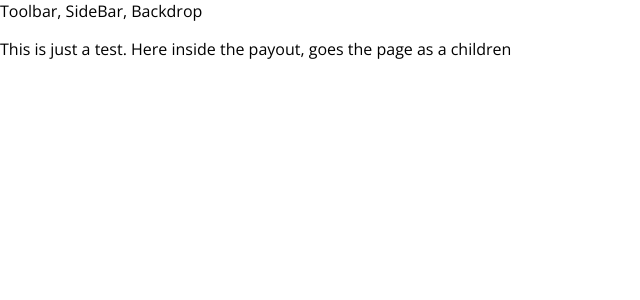
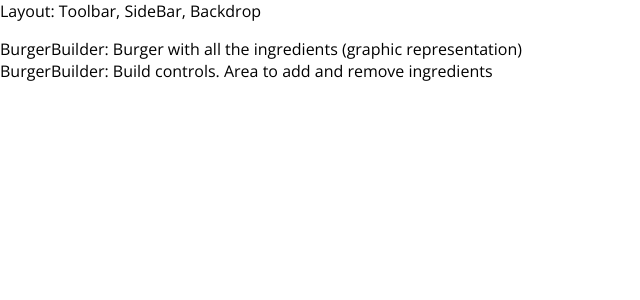
Before and after one commit to reymillenium/udemy_reactjs_burger_builder, a React (Create React App) app: page / in a window 1280 px wide. Shown: the top 300 px of the page, without its empty margins (0-640 px from the left). Built offline with nearby package versions, Linux system fonts and the light colour scheme.

Commit message:
Added by yarn the node-sass library. Added the Layout scss file, as JSX classes into the Layout component. Added the BurgerBuilder container

```diff
--- a/package.json
+++ b/package.json
@@ -6,6 +6,7 @@
     "@testing-library/jest-dom": "^4.2.4",
     "@testing-library/react": "^9.3.2",
     "@testing-library/user-event": "^7.1.2",
+    "node-sass": "^4.14.1",
     "react": "^16.13.1",
     "react-dom": "^16.13.1",
     "react-scripts": "3.4.3"
--- a/src/App.js
+++ b/src/App.js
@@ -1,7 +1,8 @@
 import React, {Component} from 'react';
 // import './App.css';
+import Auxiliary from './hoc/Auxiliary';
 import Layout from './components/Layout/Layout';
-import Auxiliary from './hoc/Auxiliary';
+import BurgerBuilder from "./containers/BurgerBuilder/BurgerBuilder";
 
 
 class App extends Component {
@@ -9,11 +10,9 @@ class App extends Component {
     render() {
         return (
             <Auxiliary>
-                <div>
-                    <Layout>
-                        <p>This is just a test. Here inside the payout, goes the page as a children</p>
-                    </Layout>
-                </div>
+                <Layout>
+                    <BurgerBuilder/>
+                </Layout>
             </Auxiliary>
         );
     }
--- a/src/components/Layout/Layout.js
+++ b/src/components/Layout/Layout.js
@@ -1,10 +1,12 @@
 import React from "react";
+
 import Auxiliary from './../../hoc/Auxiliary';
+import classes from './Layout.module.scss';
 
 const layout = (props) => (
     <Auxiliary>
-        <div>Toolbar, SideBar, Backdrop</div>
-        <main>
+        <div>Layout: Toolbar, SideBar, Backdrop</div>
+        <main className={classes.Content}>
             {props.children}
         </main>
     </Auxiliary>
--- /dev/null
+++ b/src/components/Layout/Layout.module.scss
@@ -0,0 +1,4 @@
+.Content {
+    margin-top: 16px;
+    //color: red;
+}
--- /dev/null
+++ b/src/containers/BurgerBuilder/BurgerBuilder.js
@@ -0,0 +1,15 @@
+import React, {Component} from "react";
+import Auxiliary from '../../hoc/Auxiliary';
+
+class BurgerBuilder extends Component {
+    render() {
+        return (
+            <Auxiliary>
+                <div>BurgerBuilder: Burger with all the ingredients (graphic representation)</div>
+                <div>BurgerBuilder: Build controls. Area to add and remove ingredients</div>
+            </Auxiliary>
+        );
+    }
+}
+
+export default BurgerBuilder;
```
Also changed, not shown: 1 other file (tests, documents, lock files or other folders).
